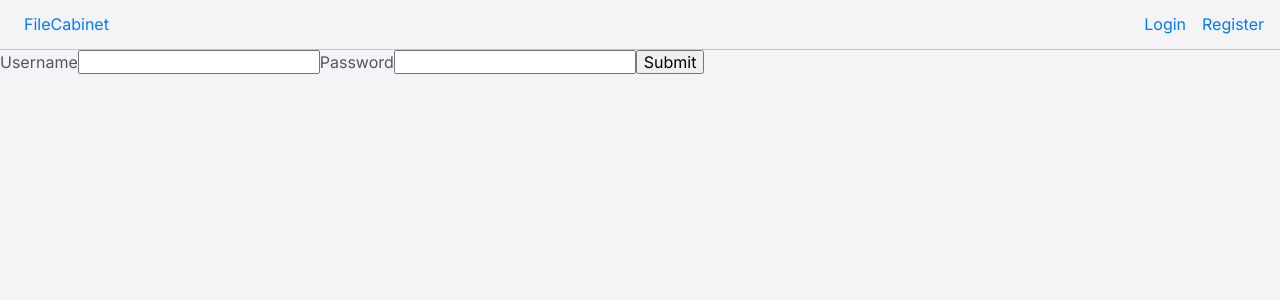
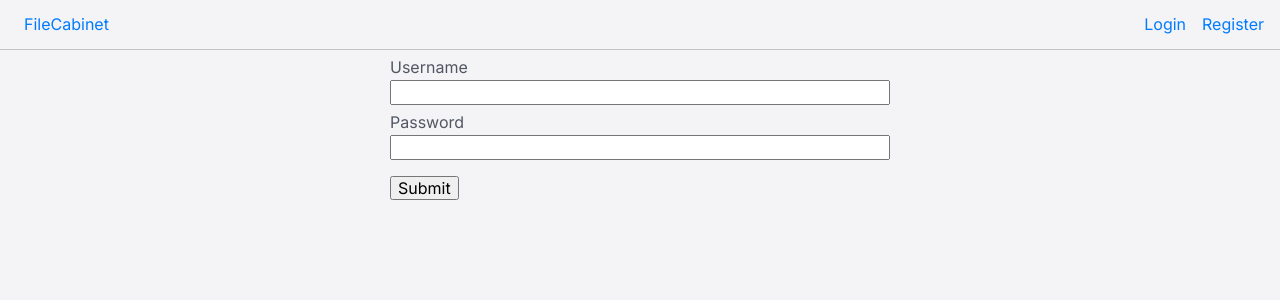
Before and after one commit to coreysmithdesign/filecabinet, a React (Create React App) app: page /#/login in a window 1280 px wide. Shown: the top 300 px of the page. Built offline with nearby package versions, Linux system fonts and the light colour scheme; what @fortawesome/pro-light-svg-icons, @fortawesome/pro-solid-svg-icons, redux-promise-middleware would draw is missing.

Commit message:
Update form elements

```diff
--- a/src/authentication/Login.js
+++ b/src/authentication/Login.js
@@ -1,16 +1,35 @@
-import React from "react";
+import React, { useState } from "react";
 import Layout from "./layout/Layout";
+import { Form, Label, Input, Submit } from "../global/Form";
 
 export default function Login() {
+  const [username, setName] = useState("");
+  const [password, setPass] = useState("");
+
+  const onSubmit = (e) => {
+    e.preventDefault();
+    alert(`username: ${username}, password: ${password}`);
+  };
+
   return (
     <Layout>
-      <form>
-        <label htmlFor="username">Username</label>
-        <input type="text" name="username" />
-        <label htmlFor="password">Password</label>
-        <input type="password" name="password" />
-        <input type="submit" value="Submit" />
-      </form>
+      <Form onSubmit={onSubmit}>
+        <Label htmlFor="username">Username</Label>
+        <Input
+          type="text"
+          name="username"
+          value={username}
+          onChange={(e) => setName(e.target.value)}
+        />
+        <Label htmlFor="password">Password</Label>
+        <Input
+          type="password"
+          name="password"
+          value={password}
+          onChange={(e) => setPass(e.target.value)}
+        />
+        <Submit type="submit" value="Submit" />
+      </Form>
     </Layout>
   );
 }
--- a/src/authentication/Register.js
+++ b/src/authentication/Register.js
@@ -1,15 +1,19 @@
 import React, { useState } from "react";
 import Layout from "./layout/Layout";
-import { Form, Label, Input } from "../global/Form";
+import { Form, Label, Input, Submit } from "../global/Form";
 
 export default function Register() {
   const [username, setName] = useState("");
   const [password, setPass] = useState("");
   const [email, setEmail] = useState("");
+  const [full_name, setFullName] = useState("");
+  const [business_name, setBusinessName] = useState("");
 
   const onSubmit = (e) => {
     e.preventDefault();
-    alert(`username: ${username}, password: ${password}, email: ${email}`);
+    alert(
+      `username: ${username}, password: ${password}, email: ${email}, full name: ${full_name}, business name: ${business_name}`
+    );
   };
 
   return (
@@ -36,7 +40,21 @@ export default function Register() {
           value={email}
           onChange={(e) => setEmail(e.target.value)}
         />
-        <Input type="submit" value="Submit" />
+        <Label htmlFor="full_name">Full Name</Label>
+        <Input
+          type="text"
+          name="full_name"
+          value={full_name}
+          onChange={(e) => setFullName(e.target.value)}
+        />
+        <Label htmlFor="business_name">Business Name</Label>
+        <Input
+          type="text"
+          name="business_name"
+          value={business_name}
+          onChange={(e) => setBusinessName(e.target.value)}
+        />
+        <Submit type="submit" value="Submit" />
       </Form>
     </Layout>
   );
--- a/src/employees/Edit.js
+++ b/src/employees/Edit.js
@@ -1,29 +1,6 @@
 import React from "react";
-import styled from "styled-components";
 import { Card, CardTitle } from "../global/Card";
-
-const Form = styled.form`
-  display: flex;
-  flex-direction: column;
-  align-items: flex-start;
-`;
-
-const Label = styled.label`
-  margin: 0.5rem 0 0.25rem;
-`;
-
-const Input = styled.input`
-  width: 100%;
-`;
-
-const Select = styled.select`
-  width: 100%;
-`;
-
-const Submit = styled.input`
-  width: inherit;
-  margin-top: 1rem;
-`;
+import { Form, Label, Input, Select, Submit, Option } from "../global/Form";
 
 export default function Edit(props) {
   return (
@@ -36,13 +13,13 @@ export default function Edit(props) {
         <Input type="text" name="wage" />
         <Label htmlFor="status">Status</Label>
         <Select type="text" name="status">
-          <option>-select one-</option>
-          <option>Full-time</option>
-          <option>Part-time</option>
-          <option>Seasonal</option>
-          <option>Contract</option>
-          <option>Temporary</option>
-          <option>Terminated</option>
+          <Option>-select one-</Option>
+          <Option>Full-time</Option>
+          <Option>Part-time</Option>
+          <Option>Seasonal</Option>
+          <Option>Contract</Option>
+          <Option>Temporary</Option>
+          <Option>Terminated</Option>
         </Select>
         <Label htmlFor="date_of_hire">Date of Hire</Label>
         <Input type="date" name="date_of_hire" />
--- a/src/global/Form.js
+++ b/src/global/Form.js
@@ -1,7 +1,28 @@
 import styled from "styled-components";
 
-export const Form = styled.form``;
+export const Form = styled.form`
+  display: flex;
+  flex-direction: column;
+  align-items: flex-start;
+  max-width: 500px;
+  margin: 0 auto;
+`;
 
-export const Label = styled.label``;
+export const Label = styled.label`
+  margin: 0.5rem 0 0.25rem;
+`;
 
-export const Input = styled.input``;
+export const Input = styled.input`
+  width: 100%;
+`;
+
+export const Select = styled.select`
+  width: 100%;
+`;
+
+export const Option = styled.option``;
+
+export const Submit = styled.input`
+  width: inherit;
+  margin-top: 1rem;
+`;
--- a/src/layout/Layout.js
+++ b/src/layout/Layout.js
@@ -39,7 +39,7 @@ const Nav = styled.nav`
     flex: 0 0 65px;
     height: 65px;
     position: absolute;
-    left: 180px;
+    left: 190px;
     align-items: center;
     border: none;
   }
```
